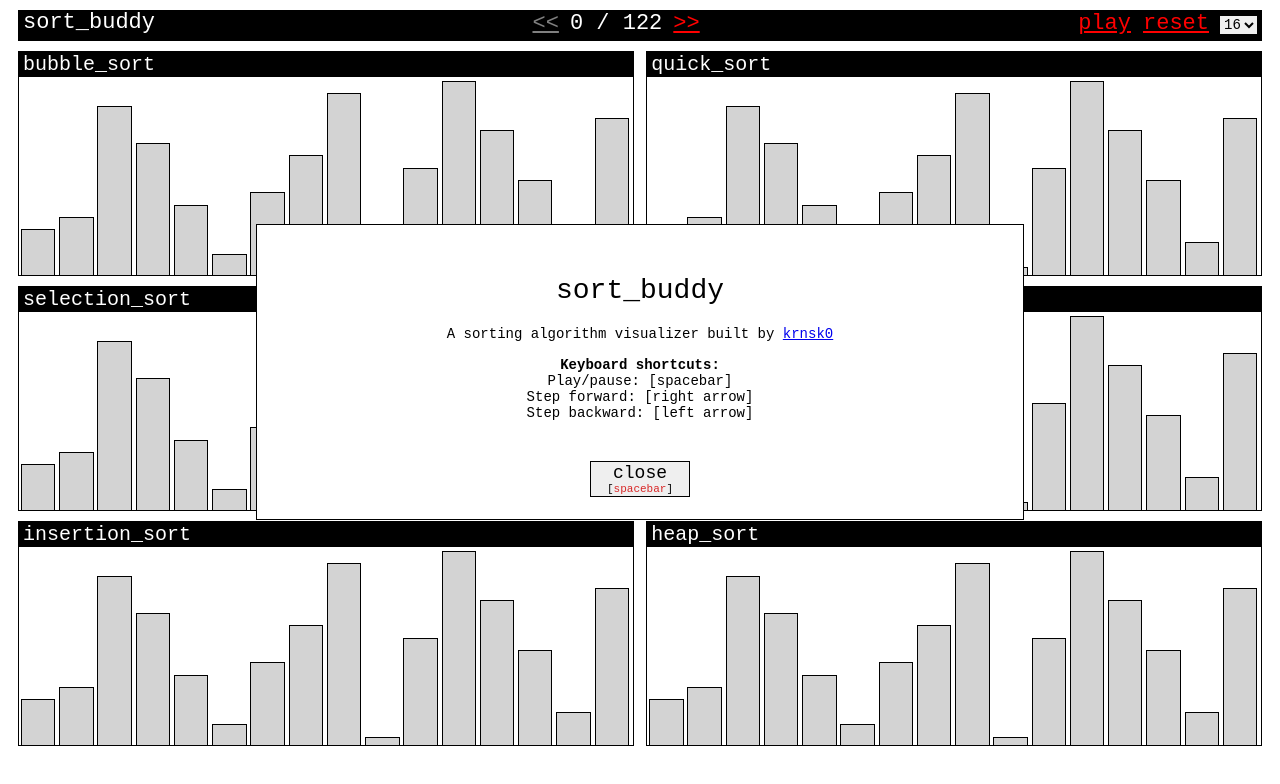
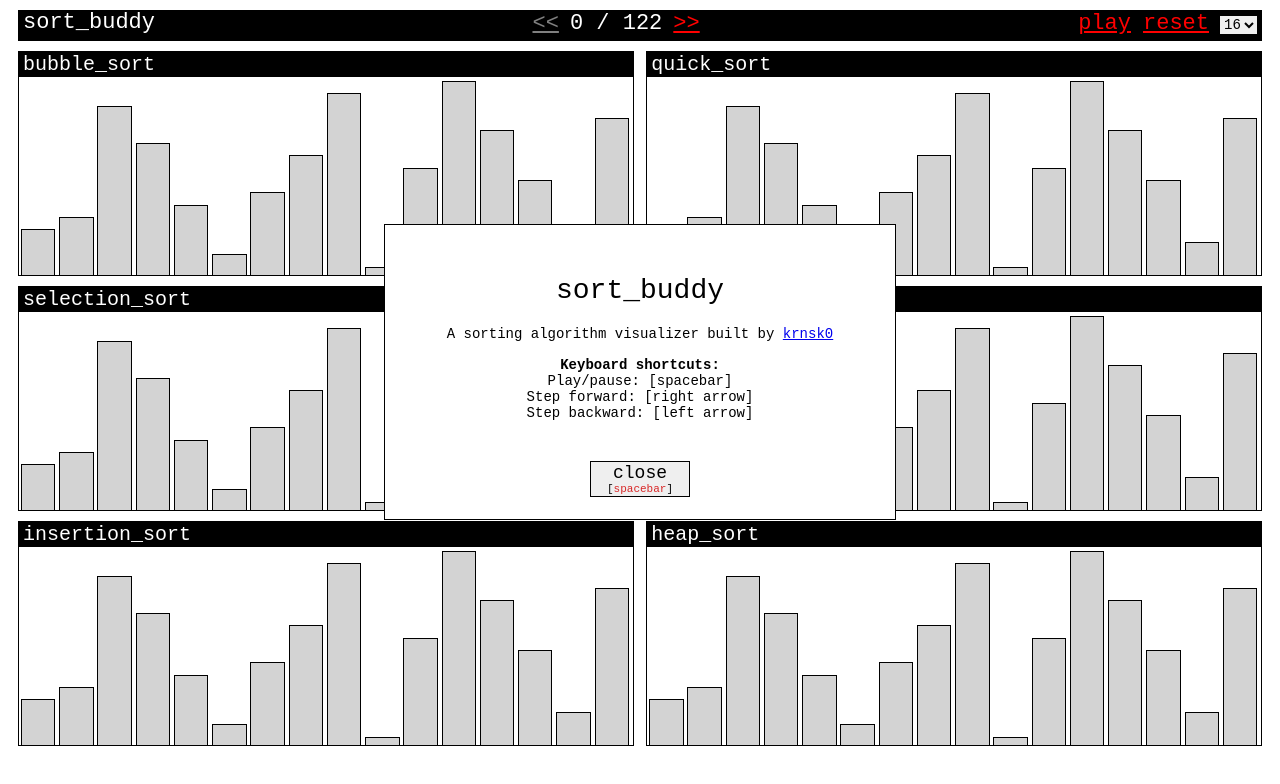
Before and after one commit to krnsk0/sort_buddy, a React app: page / in a window 1280 px wide. Shown: the top 784 px of the page. Built offline with nearby package versions, Linux system fonts and the light colour scheme.

Commit message:
adjust width of popup

```diff
--- a/public/style.css
+++ b/public/style.css
@@ -115,8 +115,8 @@
 }
 .popup-inner {
   position: absolute;
-  left: 20%;
-  right: 20%;
+  left: 30%;
+  right: 30%;
   top: 28%;
   bottom: 35%;
   background: white;
```
